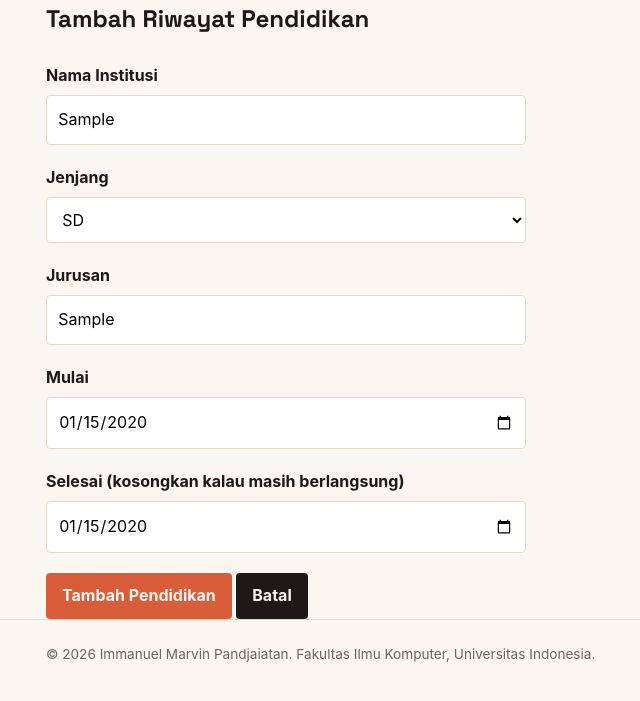
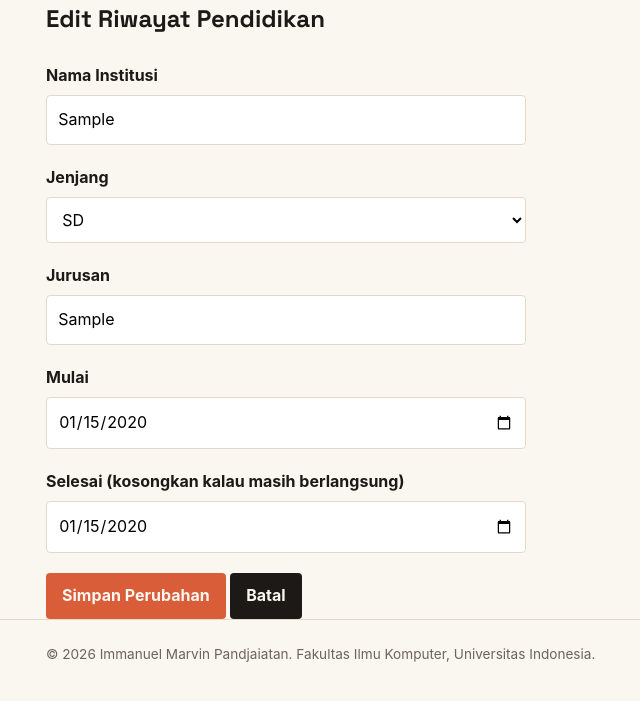
Before and after one commit to ImmanuelMarvinPandjaitan/myportofolio, a Django app: page /education/00000000-0000-0000-0000-000000000001/edit/ in a window 1280 px wide. Shown: the part 74-775 px from the top of the page, without its empty margins (138-778 px from the left). Run offline with Django 5.2, Linux system fonts and the light colour scheme; tables that the repository leaves empty hold one stand-in row (values such as "Sample post").

Commit message:
add: view create, delete, dan JSON API untuk Education

```diff
--- a/templates/education_form.html
+++ b/templates/education_form.html
@@ -1,14 +1,14 @@
 {% extends "base.html" %}
 {% block meta %}
-    <title>Tambah Pendidikan - {{ name }}</title>
+    <title>{% if education %}Edit{% else %}Tambah{% endif %} Pendidikan - {{ name }}</title>
 {% endblock meta %}
 {% block content %}
     <main>
         <section class="experience-section">
             <div class="container">
-                <h1>Tambah Riwayat Pendidikan</h1>
+                <h1>{% if education %}Edit{% else %}Tambah{% endif %} Riwayat Pendidikan</h1>
                 <form method="post"
-                      action="{% url 'main:create_education' %}"
+                      action="{% if education %}{% url 'main:update_education' education.id %}{% else %}{% url 'main:create_education' %}{% endif %}"
                       class="entry-form">
                     {% csrf_token %}
                     {% for field in form %}
@@ -20,7 +20,9 @@
                             {% endfor %}
                         </div>
                     {% endfor %}
-                    <button type="submit" class="button">Tambah Pendidikan</button>
+                    <button type="submit" class="button">
+                        {% if education %}Simpan Perubahan{% else %}Tambah Pendidikan{% endif %}
+                    </button>
                     <a href="{% url 'main:show_education' %}" class="button button-secondary">Batal</a>
                 </form>
             </div>
```
